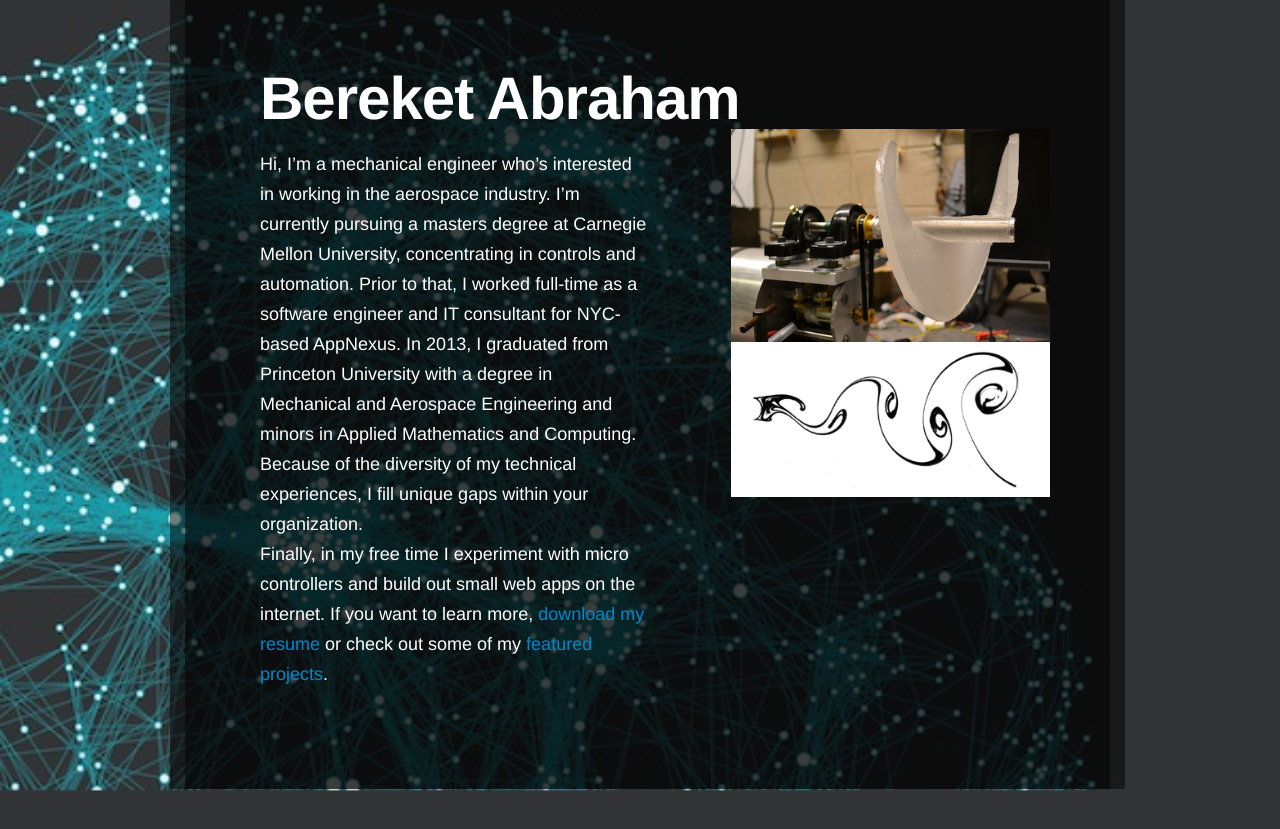
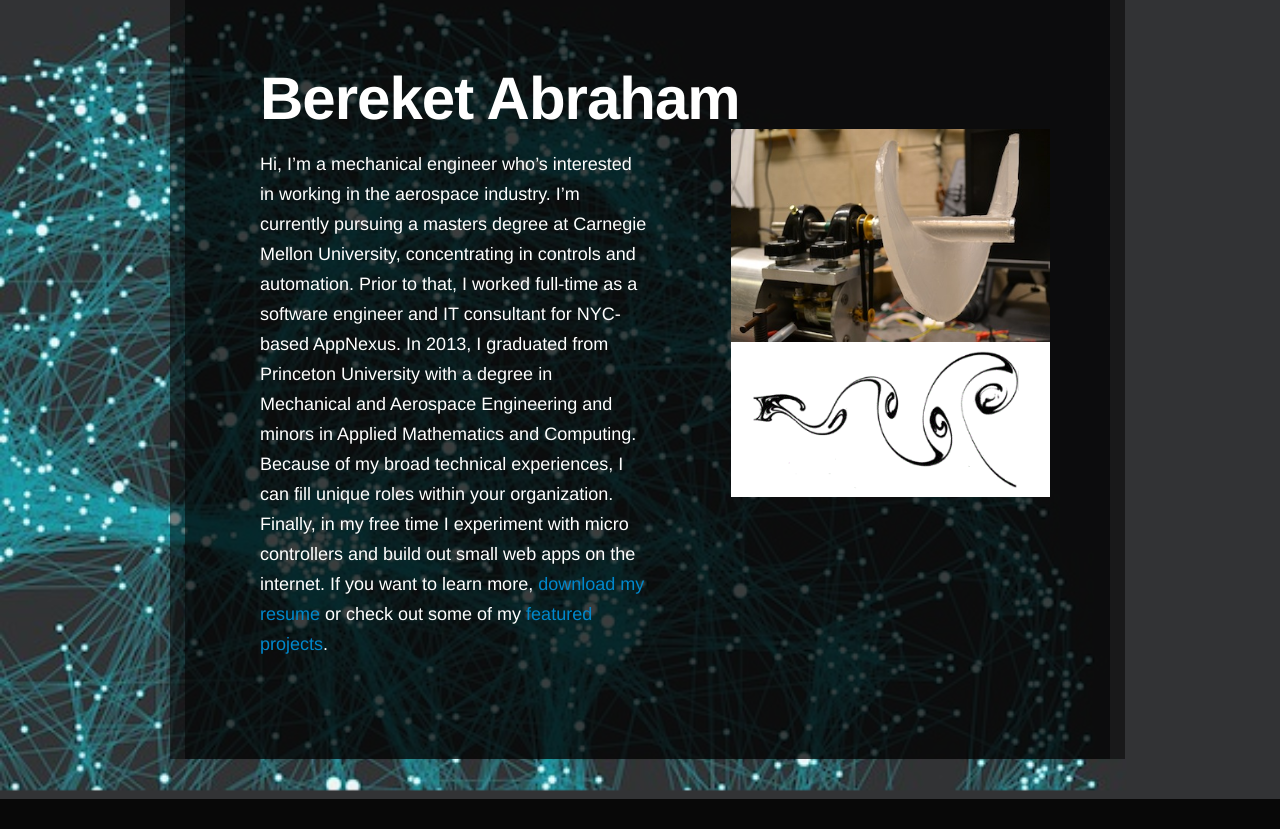
Before and after one commit to babraham123/mysite, a Django app: page / in a window 1280 px wide. Shown: the part 61-890 px from the top of the page. After the commit the page ends 860 px from the top, so only its background shows below. Run offline with Django 3.2, Linux system fonts and the light colour scheme; parts of the project's set-up code (start-up, migrations or seed data) failed here and were passed over; some libraries are stand-ins or nearby versions.

Commit message:
improved about me

```diff
--- a/backup.sql
+++ b/backup.sql
@@ -466,4 +466,4 @@ UNLOCK TABLES;
 /*!40101 SET COLLATION_CONNECTION=@OLD_COLLATION_CONNECTION */;
 /*!40111 SET SQL_NOTES=@OLD_SQL_NOTES */;
 
--- Dump completed on 2016-01-19  5:05:01
+-- Dump completed on 2016-01-31  5:05:01
--- a/templates/index3.html
+++ b/templates/index3.html
@@ -33,10 +33,10 @@
   <div class="hero-unit" id="splashtext">
     <h1>Bereket Abraham</h1>
 
-	<div class="row-fluid">
-		<div class="span6">
+    <div class="row-fluid">
+    <div class="span6">
 			<br>
-			<p>Hi, I’m a mechanical engineer who’s interested in working in the aerospace industry. I’m currently pursuing a masters degree at Carnegie Mellon University, concentrating in controls and automation. Prior to that, I worked full-time as a software engineer and IT consultant for NYC-based AppNexus. In 2013, I graduated from Princeton University with a degree in Mechanical and Aerospace Engineering and minors in Applied Mathematics and Computing. Because of the diversity of my technical experiences, I fill unique gaps within your organization.<br />Finally, in my free time I experiment with micro controllers and build out small web apps on the internet. If you want to learn more, <a href="/contact/">download my resume</a> or check out some of my <a href="/project/">featured projects</a>.
+			<p>Hi, I’m a mechanical engineer who’s interested in working in the aerospace industry. I’m currently pursuing a masters degree at Carnegie Mellon University, concentrating in controls and automation. Prior to that, I worked full-time as a software engineer and IT consultant for NYC-based AppNexus. In 2013, I graduated from Princeton University with a degree in Mechanical and Aerospace Engineering and minors in Applied Mathematics and Computing. Because of my broad technical experiences, I can fill unique roles within your organization.<br />Finally, in my free time I experiment with micro controllers and build out small web apps on the internet. If you want to learn more, <a href="/contact/">download my resume</a> or check out some of my <a href="/project/">featured projects</a>.
 
 	        </div>
 		<div class="span5 offset1">
```
